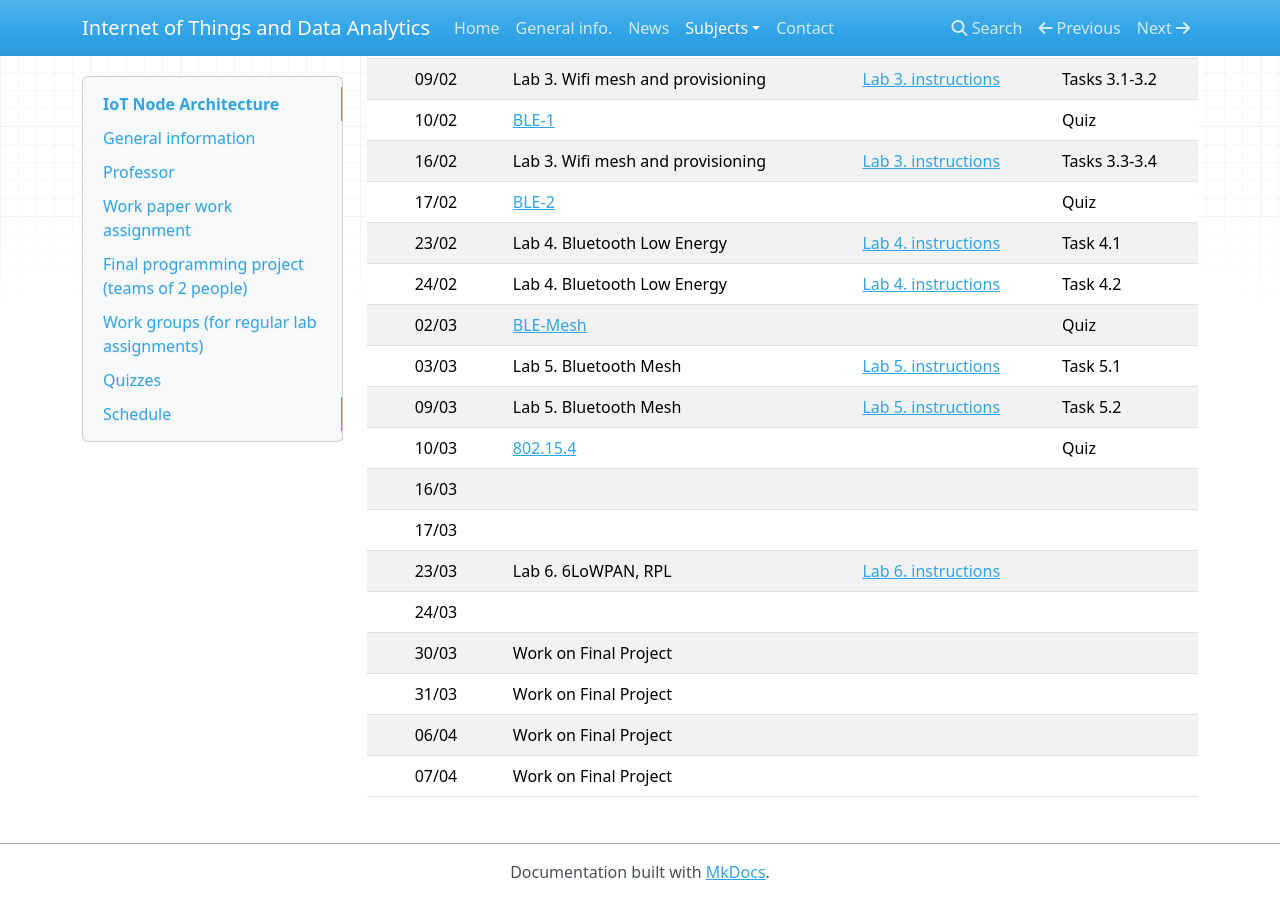
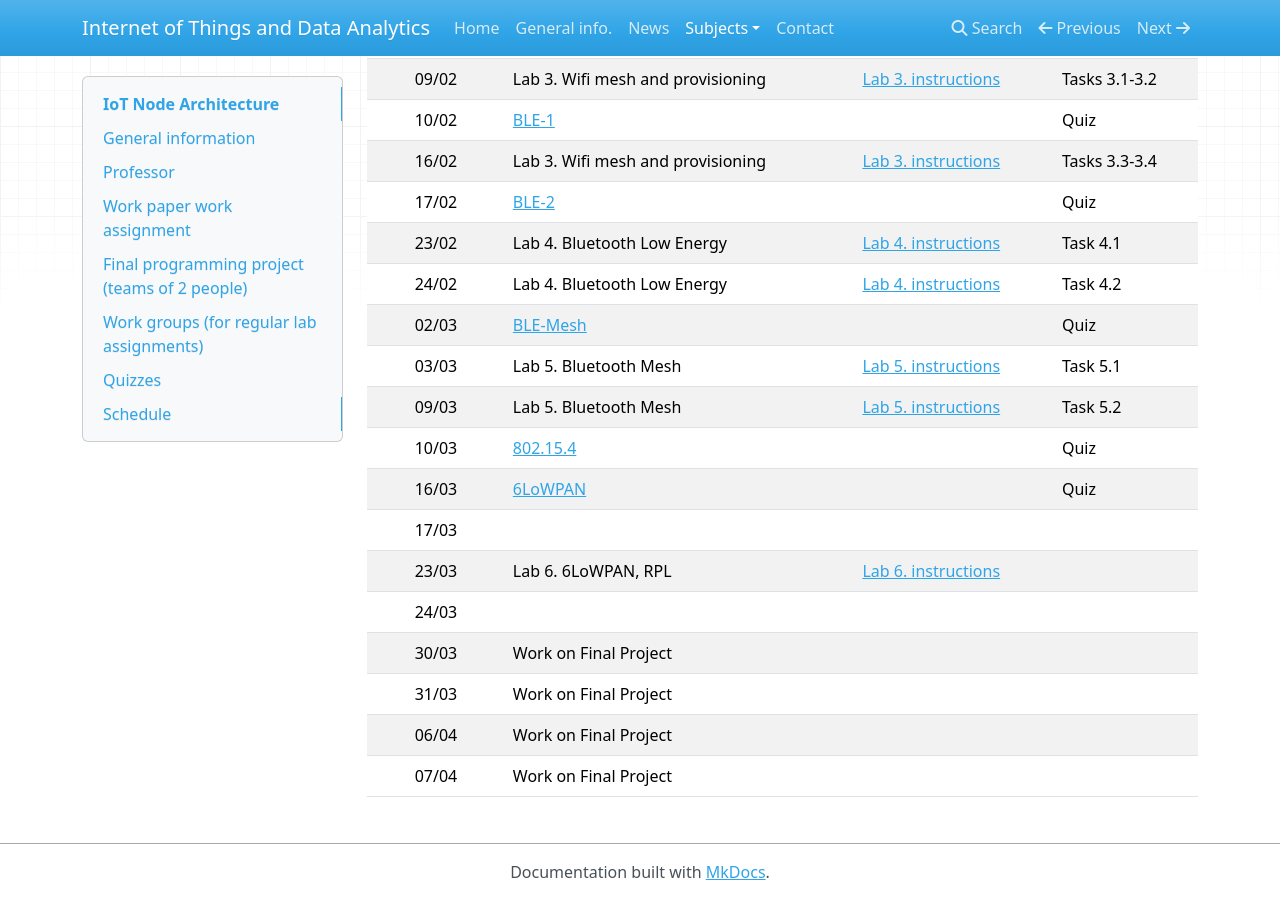
Before and after one commit to iot-da/iot-da.github.io, an MkDocs documentation site: the page built from docs/Subjects/NP1/index.md, in a window 1280 px wide and 900 px high, scrolled down 1185 px. Built offline with MkDocs 1.6.1, drawn with Linux system fonts in a browser that asks for light colours; nearby versions of some CDN libraries.

Commit message:
NP1 slides 6LoWPAN

```diff
--- a/docs/Subjects/NP1/index.md
+++ b/docs/Subjects/NP1/index.md
@@ -59,7 +59,7 @@ You MUST enter your name to answer the quizzes.
 |   03/03   | Lab 5. Bluetooth Mesh                       | [Lab 5. instructions](P5/index.md) | Task 5.1      |
 |   09/03   | Lab 5. Bluetooth Mesh                       | [Lab 5. instructions](P5/index.md) | Task 5.2      |
 |   10/03   | [802.15.4](802_15_4.pdf)                    |                                    | Quiz          |
-|   16/03   |                                             |                                    |               |
+|   16/03   | [6LoWPAN](slides/6LoWPAN.pdf)               |                                    | Quiz          |
 |   17/03   |                                             |                                    |               |
 |   23/03   | Lab 6. 6LoWPAN, RPL                         | [Lab 6. instructions](P6/index.md) |               |
 |   24/03   |                                             |                                    |               |
```
Also changed, not shown: 1 other file.
